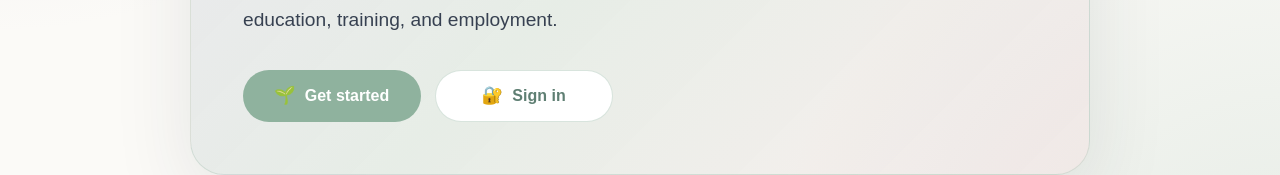
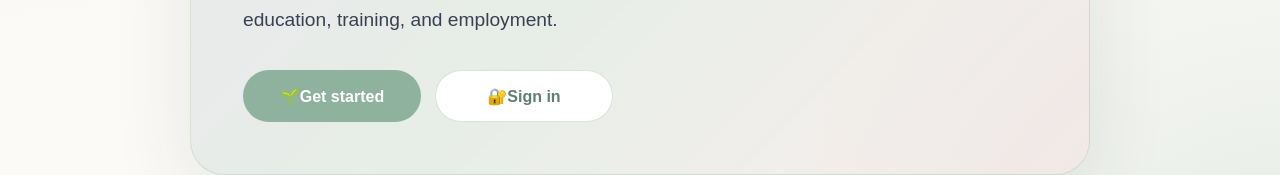
Before and after one commit to Owensom/so-volunteering, a Next.js app: page / in a window 1280 px wide. Shown: the part 480-655 px from the top of the page. Built offline with nearby package versions, Linux system fonts and the light colour scheme.

Commit message:
Update page.tsx

```diff
--- a/src/app/page.tsx
+++ b/src/app/page.tsx
@@ -1,5 +1,5 @@
 import Link from "next/link";
-import { InclusiveAudioButton, IconLabel } from "@/components/InclusiveSupport";
+import { InclusiveAudioButton } from "@/components/InclusiveSupport";
 
 export default function HomePage() {
   const listenText =
@@ -37,12 +37,22 @@ export default function HomePage() {
         </p>
 
         <div className="action-row">
-          <Link href="/signup" className="primary-button">
-            <IconLabel icon="🌱">Get started</IconLabel>
+          <Link href="/signup" className="primary-button home-action-button">
+            <span className="home-action-inner">
+              <span className="home-action-icon" aria-hidden="true">
+                🌱
+              </span>
+              <span className="home-action-text">Get started</span>
+            </span>
           </Link>
 
-          <Link href="/login" className="secondary-button">
-            <IconLabel icon="🔐">Sign in</IconLabel>
+          <Link href="/login" className="secondary-button home-action-button">
+            <span className="home-action-inner">
+              <span className="home-action-icon" aria-hidden="true">
+                🔐
+              </span>
+              <span className="home-action-text">Sign in</span>
+            </span>
           </Link>
         </div>
       </section>
```
